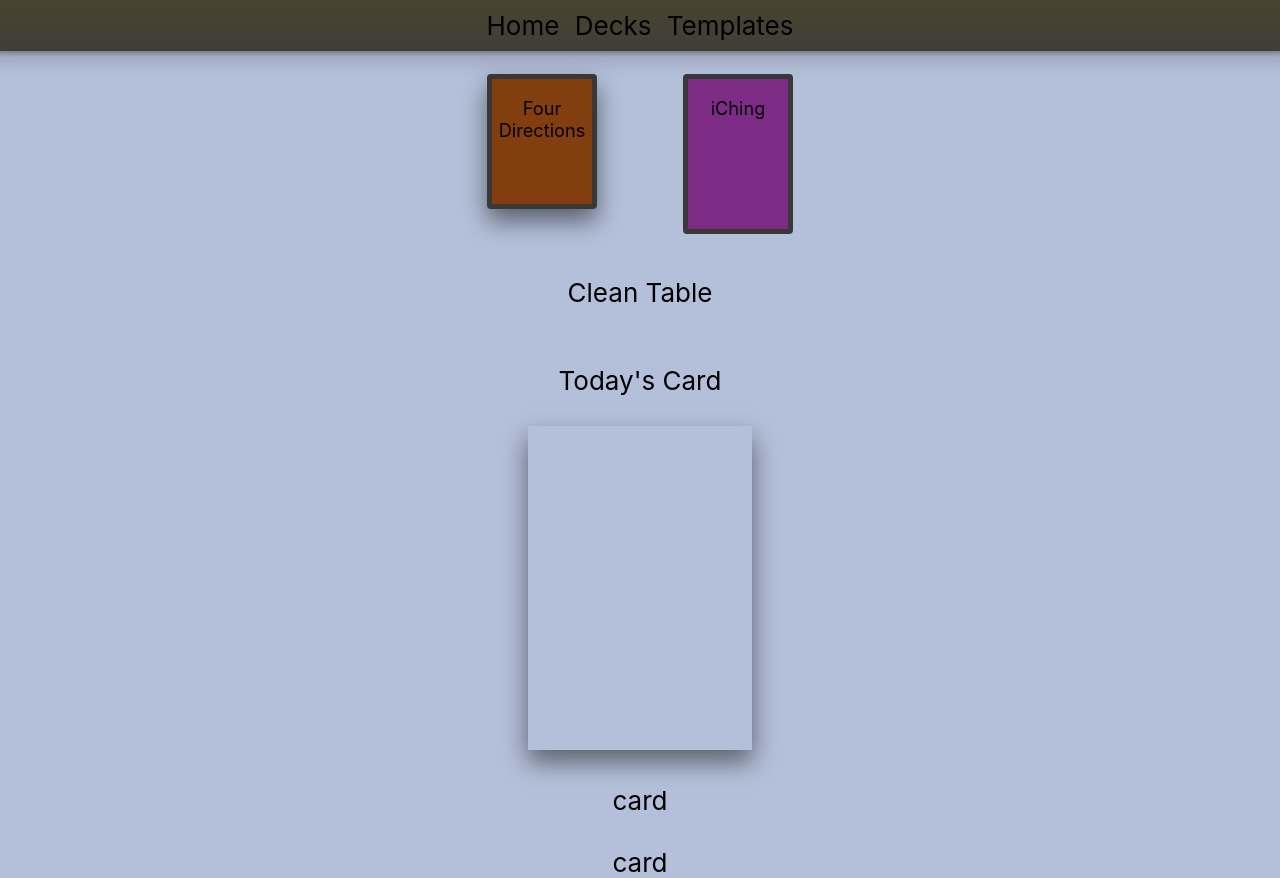
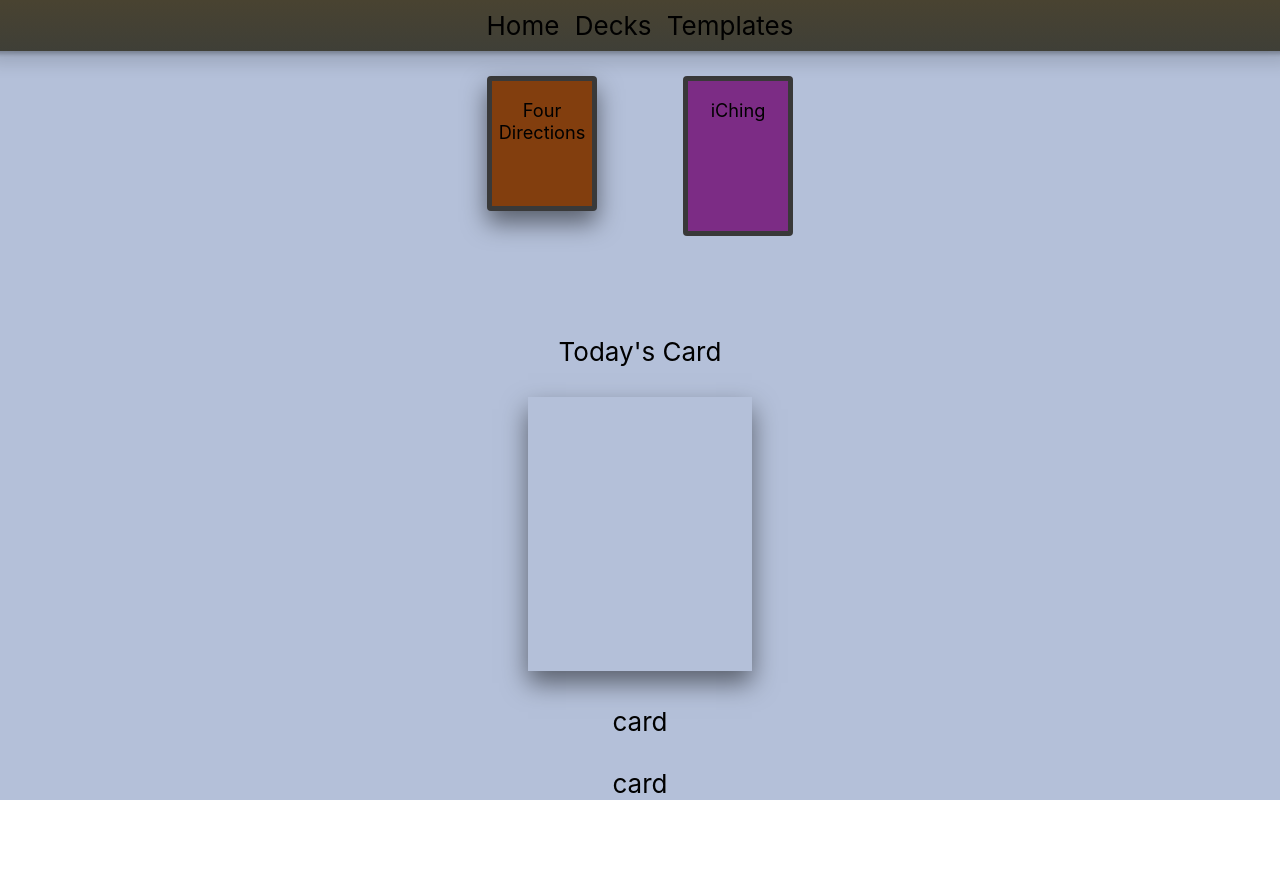
Before and after one commit to TaylorBurke/my-app, a React (Create React App) app: page / in a window 1280 px wide. After the commit the page ends 800 px from the top, so only its background shows below. Built offline with nearby package versions, Linux system fonts and the light colour scheme.

Commit message:
slot appearance based on slot state

```diff
--- a/src/Components/SlotGenerator.tsx
+++ b/src/Components/SlotGenerator.tsx
@@ -5,12 +5,15 @@ import {connect} from "react-redux";
 import {Action} from "redux";
 import {RootState} from "../interface/RootState";
 import {getTableState} from "../redux/tableReducer";
+import {Deck} from "../interface/Deck/Deck";
 
 type SlotProps = {
     props: {
         slot: Slot,
     }
     pullCard: any
+    flipCard: any
+    stagedDeck: Deck
 }
 
 const theme = {
@@ -23,44 +26,55 @@ const theme = {
     bs: '0 12px 24px 0 rgba(0, 0, 0, 0.5)',
 };
 
-// const StyledPage = styled.div`
-//     /* margin: 230; */
-//     background: ${props => props.theme.black};
-//   `;
-//
-// const Border = styled.div`
-//     /* max-width: 300px; */
-//     display: flex;
-//     flex-direction: row;
-//     justify-content: space-around;
-//     align-items: center;
-//     margin: 10 auto;
-//     /* padding: 3; */
-//     background: ${theme.black};
-//     padding: 10;
-//   `;
+const SlotGenerator = ({props, pullCard, flipCard, stagedDeck}: SlotProps) => {
+
+    const {slot} = props;
+    const {number, populated, faceDown} = slot;
+
+    const empty = (
+        <div onClick={()=>{pullCard(number)}} id={`${number}`} style={{display: 'flex', flexDirection: 'column',
+            alignItems: 'center', boxShadow: `${theme.bs}`, padding: 12, margin: 4}}>
+            <div style={{justifyContent: 'center', alignItems: 'center', width: stagedDeck.width, height: stagedDeck.height}}>
+            </div>
+        </div>
+    );
+
+    const pulled = (
+            <div onClick={()=>{flipCard(number)}} id={`${number}`} style={{display: 'flex', flexDirection: 'column', border: `5px solid ${theme.black}`, borderRadius: 5,
+                alignItems: 'center', boxShadow: `${theme.bs}`}}>
+                <div style={{justifyContent: 'center', alignItems: 'center', backgroundColor: slot.deck?.color, width: slot.deck?.width, height: slot.deck?.height}}>
+                </div>
+            </div>
+        );
 
 
-const SlotGenerator = ({props, pullCard}: SlotProps) => {
-
-    const {slot} = props;
-    const {number} = slot;
+    const flipped = (
+        // card generator
+        <div id={`${number}`} style={{display: 'flex', flexDirection: 'column',
+            alignItems: 'center', boxShadow: `${theme.bs}`, padding: 12, margin: 4}}>
+            <div style={{justifyContent: 'center', alignItems: 'center', width: 200, height: 300}}>
+            </div>
+        </div>
+    );
 
     return (
         <ThemeProvider theme={theme}>
             <br/>
                 <p>{slot.name}</p>
-                    <div onClick={()=>{pullCard(number)}} id={`${number}`} style={{display: 'flex', flexDirection: 'column',
-                        alignItems: 'center', boxShadow: `${theme.bs}`, padding: 12, margin: 4}}>
-                        <div style={{justifyContent: 'center', alignItems: 'center', width: 200, height: 300}}>
-                        </div>
-                    </div>
+            {
+                populated && faceDown ?
+                pulled :
+                populated ?
+                    flipped :
+                    empty
+            }
         </ThemeProvider>
     )
 }
 
 interface ConnectedDispatch {
     pullCard: (slotNumber: number) => Action;
+    flipCard: (slotNumber: number) => Action;
 }
 
 function mapStateToProps(state : RootState) {
@@ -78,12 +92,13 @@ function mapStateToProps(state : RootState) {
     };
 }
 
-// @todo doesn't seem to work
 const pullCard = (slotNumber: number) => ({type: 'PULL_CARD', payload: slotNumber});
+const flipCard = (slotNumber: number) => ({type: 'FLIP_CARD', payload: slotNumber});
 
 const mapDispatchToProps = (dispatch: any) : ConnectedDispatch => {
     return {
-        pullCard: (slotNumber: number)=> dispatch(pullCard(slotNumber))
+        pullCard: (slotNumber: number)=> dispatch(pullCard(slotNumber)),
+        flipCard: (slotNumber: number)=> dispatch(flipCard(slotNumber))
     }
 }
 
--- a/src/Components/TableGenerator.tsx
+++ b/src/Components/TableGenerator.tsx
@@ -38,7 +38,7 @@ const TableGenerator = (props : TableGeneratorProps) => {
         <ThemeProvider theme={theme}>
 
             <DeckPresenter props={{selectedDecks, stagedDeck}} />
-            <div onClick={()=>{cleanTable()}}>Clean Table</div>
+            {/*<div onClick={()=>{cleanTable()}}>Clean Table</div>*/}
             {selectedTemplate.templateState.slots.map((s)=> (<SlotGenerator props={{slot: s}} />))}
             {selectedDecks.map((deck)=> {
                 return <CardGenerator deck={deck}/>
--- a/src/interface/Template/Slot.ts
+++ b/src/interface/Template/Slot.ts
@@ -1,4 +1,5 @@
 import {Card} from "../Deck/Card";
+import {Deck} from "../Deck/Deck";
 
 export interface Slot {
     number: number;
@@ -6,4 +7,5 @@ export interface Slot {
     populated: boolean;
     faceDown: boolean;
     card?: Card;
+    deck?: Deck;
 }
--- a/src/redux/tableReducer.ts
+++ b/src/redux/tableReducer.ts
@@ -54,6 +54,7 @@ export const tableReducer = (table: TableState = startingTable, action: TableAct
                 if (slot.number === slotNumber) {
                     slot.populated = true;
                     slot.card = justPulled;
+                    slot.deck = table.stagedDeck;
                     return slot;
                 }
                 return slot;
```
